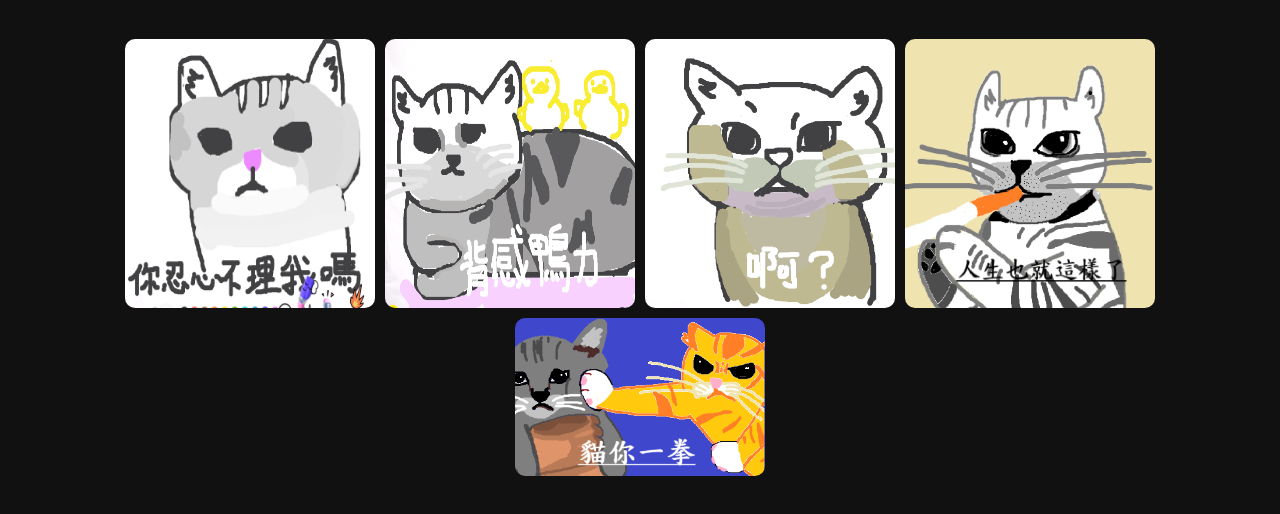
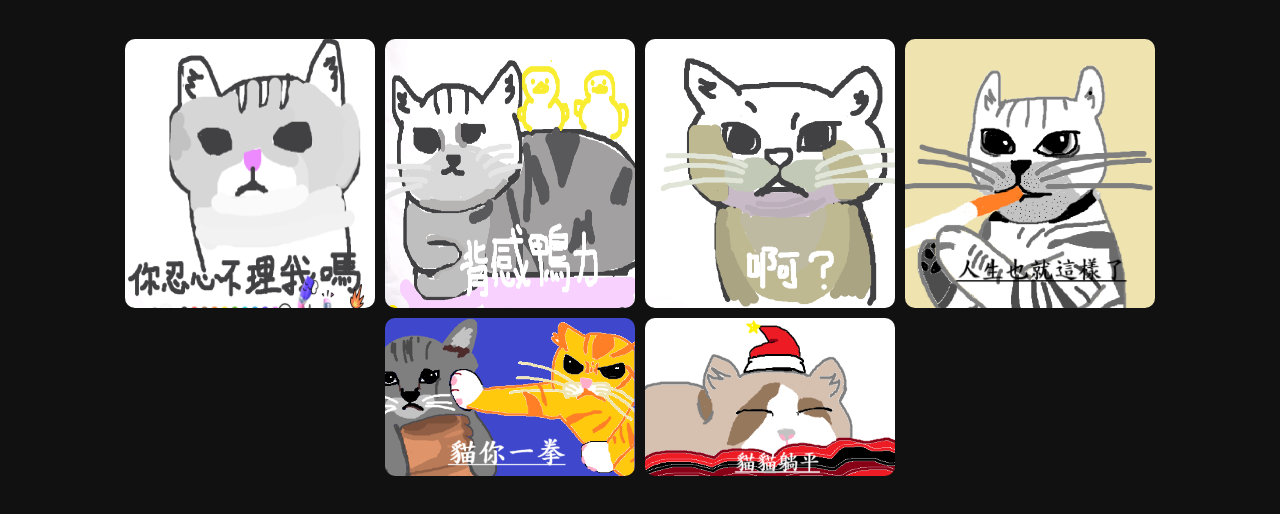
Before and after one commit to YsQieyu/Ys-dracat, a plain HTML site: page index.html in a window 1280 px wide. Shown: the part 102-616 px from the top of the page. Drawn offline with Linux system fonts and the light colour scheme.

Commit message:
Update index.html

```diff
--- a/index.html
+++ b/index.html
@@ -56,6 +56,7 @@
     <img src="螢幕擷取畫面 2025-09-13 150438.png" alt="cat3">
     <img src="螢幕擷取畫面 2025-09-14 142415.png" alt="cat4">
     <img src="cat05.png" alt="cat5">
+    <img src="cat06.png" alt="cat6">
   </div>
 
   <div id="lightbox">
```
